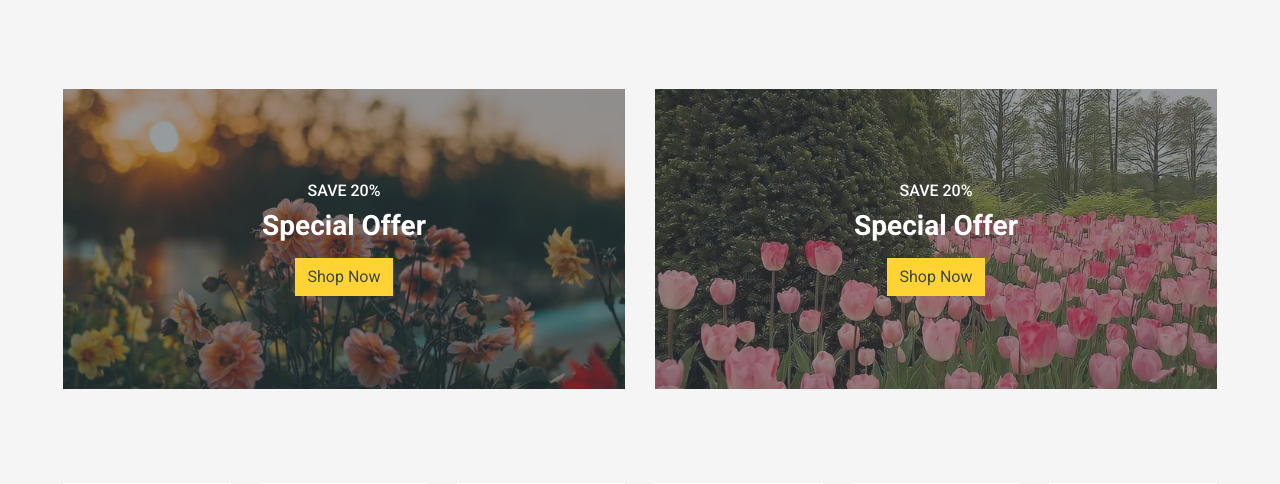
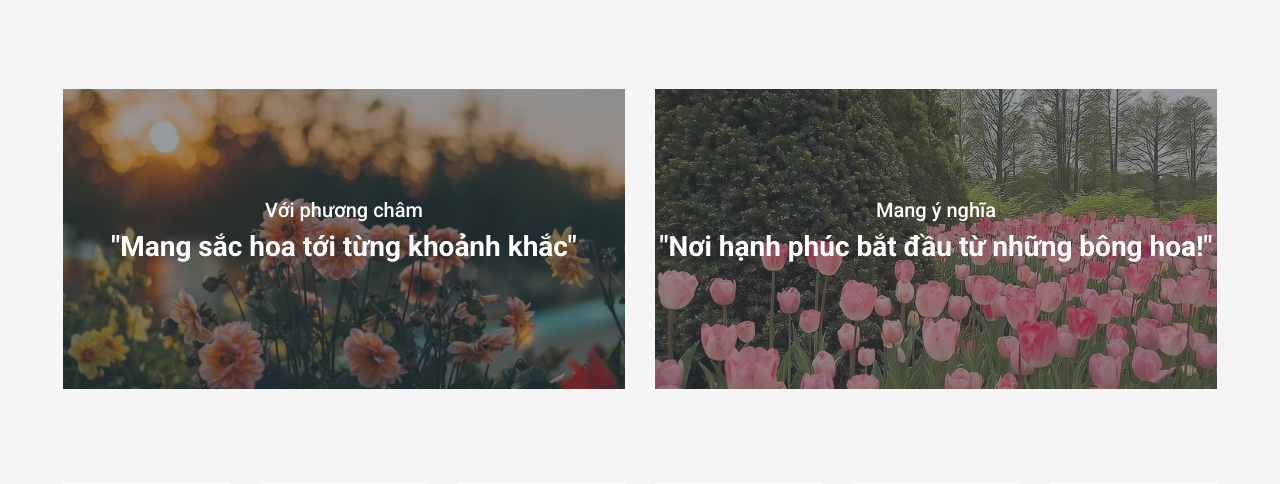
Before and after one commit to quangkuong1109/web_ban_hoa, a PHP site: page / in a window 1280 px wide. Shown: the part 1403-1887 px from the top of the page. Run offline with PHP 8.4, Linux system fonts and the light colour scheme; data that the repository does not hold is empty; some libraries are stand-ins or nearby versions.

Commit message:
hoàn thiện

```diff
--- a/cart.php
+++ b/cart.php
@@ -56,6 +56,7 @@
 
                         // Khởi tạo tổng tiền hàng
                                 $totalAmount = 0;
+                                $giohang = 0;
 
                         // Hiển thị sản phẩm trong giỏ hàng
                                 if (mysqli_num_rows($result) > 0) {
@@ -92,11 +93,12 @@
                                               </td>";
                                         echo "</tr>";
                                     }
+                                    $giohang++;
                                 } else {
                                     echo "<tr><td colspan='5'>Giỏ hàng trống</td></tr>";
                                 }
                         // Thêm phần hiển thị tổng tiền hàng và tổng thanh toán
-                        if (isset($_SESSION['makhachhang'])){
+                        if (isset($_SESSION['makhachhang']) & $giohang != 0){
                             $shippingFee = 100000;  // Giả sử phí giao hàng là 10 đ
                         }else{
                             $shippingFee = 0;
@@ -136,7 +138,7 @@
                         </div>
                         <a class="btn btn-block btn-primary font-weight-bold my-3 py-3
                             <?php $is_logged_in = isset($_SESSION['makhachhang']);
-                             echo !$is_logged_in ? 'disabled' : ''; ?>"
+                             echo (!$is_logged_in || $giohang == 0) ? 'disabled' : ''; ?>"
                             href="<?php echo $is_logged_in ? 'checkout.php' : '#'; ?>">Thanh toán
                         </a>
                     </div>
--- a/detail.php
+++ b/detail.php
@@ -65,10 +65,10 @@
                             <small class="fas fa-star"></small>
                             <small class="fas fa-star"></small>
                             <small class="fas fa-star"></small>
+                            <small class="fas fa-star"></small>
                             <small class="fas fa-star-half-alt"></small>
-                            <small class="far fa-star"></small>
                         </div>
-                        <small class="pt-1">(99 Reviews)</small>
+                        <small class="pt-1">(99+ Reviews)</small>
                     </div>
                     <h3 class="font-weight-semi-bold mb-4"><?php echo number_format($product['Gia'], 0, ',', '.') . " đ"; ?></h3>
                     <?php
--- a/footer.php
+++ b/footer.php
@@ -13,23 +13,23 @@
                 <div class="col-md-4 mb-5">
                     <h5 class="text-secondary text-uppercase mb-4">Chăm sóc khách hàng</h5>
                     <div class="d-flex flex-column justify-content-start">
-                            <a class="text-secondary mb-2" href="#"><i class="fa fa-angle-right mr-2"></i>Trải nghiệm mua sắm 100% hài lòng</a>
-                            <a class="text-secondary mb-2" href="#"><i class="fa fa-angle-right mr-2"></i>Hướng dẫn chọn hoa</a>
-                            <a class="text-secondary mb-2" href="#"><i class="fa fa-angle-right mr-2"></i>Blog</a>
-                            <a class="text-secondary mb-2" href="#"><i class="fa fa-angle-right mr-2"></i>Hỏi đáp - FAQs</a>
-                            <a class="text-secondary mb-2" href="#"><i class="fa fa-angle-right mr-2"></i>Đóng góp ý kiến</a>
-                            <a class="text-secondary" href="#"><i class="fa fa-angle-right mr-2"></i>Liên hệ với chúng tôi</a>
+                        <p class="text-secondary mb-2"><i class="fa fa-angle-right mr-2"></i>Trải nghiệm mua sắm 100% hài lòng</p>
+                        <p class="text-secondary mb-2"><i class="fa fa-angle-right mr-2"></i>Hướng dẫn chọn hoa</p>
+                        <p class="text-secondary mb-2"><i class="fa fa-angle-right mr-2"></i>Blog</p>
+                        <p class="text-secondary mb-2"><i class="fa fa-angle-right mr-2"></i>Hỏi đáp - FAQs</p>
+                        <p class="text-secondary mb-2"><i class="fa fa-angle-right mr-2"></i>Đóng góp ý kiến</p>
+                        <p class="text-secondary"><i class="fa fa-angle-right mr-2"></i>Liên hệ với chúng tôi</p>
                     </div>
                 </div>
                 <div class="col-md-4 mb-5">
                     <h5 class="text-secondary text-uppercase mb-4">Điều khoản và chính sách</h5>
                     <div class="d-flex flex-column justify-content-start">
-                            <a class="text-secondary mb-2" href="#"><i class="fa fa-angle-right mr-2"></i>Chính sách bảo mật</a>
-                            <a class="text-secondary mb-2" href="#"><i class="fa fa-angle-right mr-2"></i>Chính sách khuyến mãi</a>
-                            <a class="text-secondary mb-2" href="#"><i class="fa fa-angle-right mr-2"></i>Chính sách giao hàng</a>
-                            <a class="text-secondary mb-2" href="#"><i class="fa fa-angle-right mr-2"></i>Chính sách đổi trả</a>
-                            <a class="text-secondary mb-2" href="#"><i class="fa fa-angle-right mr-2"></i>Các hình thức thanh toán</a>
-                            <a class="text-secondary" href="#"><i class="fa fa-angle-right mr-2"></i>Hướng dẫn sử dụng website</a>
+                        <p class="text-secondary mb-2"><i class="fa fa-angle-right mr-2"></i>Chính sách bảo mật</p>
+                        <p class="text-secondary mb-2"><i class="fa fa-angle-right mr-2"></i>Chính sách khuyến mãi</p>
+                        <p class="text-secondary mb-2"><i class="fa fa-angle-right mr-2"></i>Chính sách giao hàng</p>
+                        <p class="text-secondary mb-2"><i class="fa fa-angle-right mr-2"></i>Chính sách đổi trả</p>
+                        <p class="text-secondary mb-2"><i class="fa fa-angle-right mr-2"></i>Các hình thức thanh toán</p>
+                        <p class="text-secondary"><i class="fa fa-angle-right mr-2"></i>Hướng dẫn sử dụng website</p>
                     </div>
                 </div>
                 <div class="col-md-4 mb-5">
@@ -45,10 +45,10 @@
                     </form>
                     <h6 class="text-secondary text-uppercase mt-4 mb-3">Theo dõi chúng tôi</h6>
                     <div class="d-flex">
-                            <a class="btn btn-primary btn-square mr-2" href="#"><i class="fab fa-twitter"></i></a>
-                            <a class="btn btn-primary btn-square mr-2" href="#"><i class="fab fa-facebook-f"></i></a>
-                            <a class="btn btn-primary btn-square mr-2" href="#"><i class="fab fa-linkedin-in"></i></a>
-                            <a class="btn btn-primary btn-square" href="#"><i class="fab fa-instagram"></i></a>
+                        <p class="btn btn-primary btn-square mr-2"><i class="fab fa-twitter"></i></p>
+                        <p class="btn btn-primary btn-square mr-2"><i class="fab fa-facebook-f"></i></p>
+                        <p class="btn btn-primary btn-square mr-2"><i class="fab fa-linkedin-in"></i></p>
+                        <p class="btn btn-primary btn-square"><i class="fab fa-instagram"></i></p>
                     </div>
                 </div>
             </div>
@@ -57,8 +57,8 @@
     <div class="row border-top mx-xl-5 py-4" style="border-color: rgba(256, 256, 256, .1) !important;">
         <div class="col-md-6 px-xl-0">
             <p class="mb-md-0 text-center text-md-left text-secondary">
-                    &copy; <a class="text-primary" href="#">CÔNG TY TNHH CƯỜNG-DUY-THẮNG</a>. All Rights Reserved. <br>Designed by <br> Phí Đình Duy | Nguyễn Quang Cường | Nguyễn Minh Thắng
-                    <!-- <a class="text-primary" href="https://htmlcodex.com">HTML Codex</a> -->
+                &copy; <span class="text-primary">CÔNG TY TNHH CƯỜNG-DUY-THẮNG</span>. All Rights Reserved. <br>Designed by <br> Phí Đình Duy | Nguyễn Quang Cường | Nguyễn Minh Thắng
+                <!-- <span class="text-primary" href="https://htmlcodex.com">HTML Codex</span> -->
             </p>
         </div>
         <div class="col-md-6 px-xl-0 text-center text-md-right">
--- a/index.php
+++ b/index.php
@@ -240,9 +240,8 @@ $danhmuc = [
                 <div class="product-offer mb-30" style="height: 300px;">
                     <img class="img-fluid" src="img/vuonhoa1.jpg" alt="">
                     <div class="offer-text">
-                        <h6 class="text-white text-uppercase">Save 20%</h6>
-                        <h3 class="text-white mb-3">Special Offer</h3>
-                        <a href="" class="btn btn-primary">Shop Now</a>
+                        <h5 class="text-white">Với phương châm</h5>
+                        <h3 class="text-white mb-3">"Mang sắc hoa tới từng khoảnh khắc"</h3>
                     </div>
                 </div>
             </div>
@@ -250,9 +249,8 @@ $danhmuc = [
                 <div class="product-offer mb-30" style="height: 300px;">
                     <img class="img-fluid" src="img/vuonhoa2.jpg" alt="">
                     <div class="offer-text">
-                        <h6 class="text-white text-uppercase">Save 20%</h6>
-                        <h3 class="text-white mb-3">Special Offer</h3>
-                        <a href="" class="btn btn-primary">Shop Now</a>
+                        <h5 class="text-white">Mang ý nghĩa</h5>
+                        <h3 class="text-white mb-3">"Nơi hạnh phúc bắt đầu từ những bông hoa!"</h3>
                     </div>
                 </div>
             </div>
```
Also changed, not shown: checkout.php (+8 -4 lines), success.php (added, +87 -0 lines), img/phaohoa.gif (added). Lines whose indentation alone changed are shown as unchanged.
